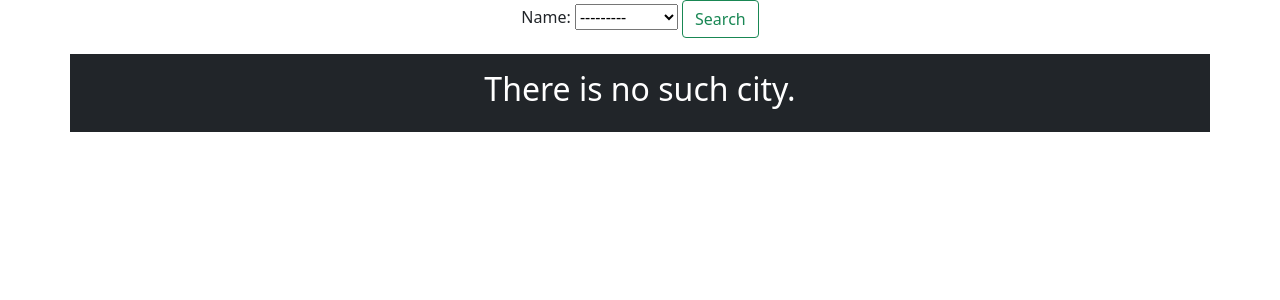
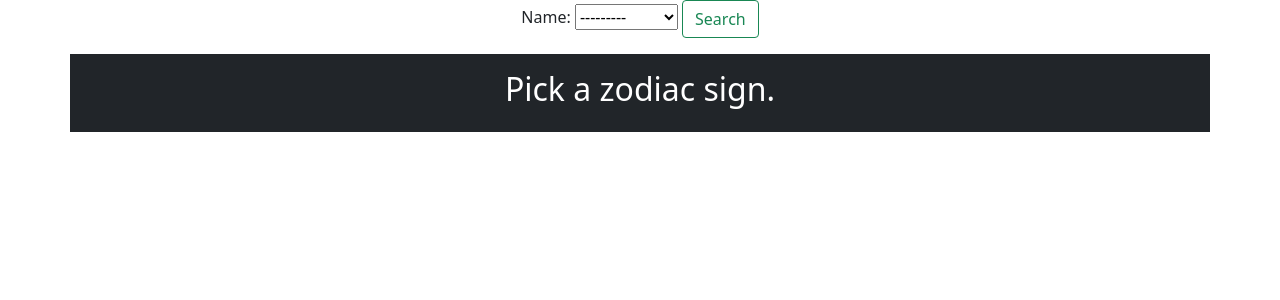
Before and after one commit to NDYordanov/ActNews_SoftUni, a Django app: page /zodiac/signs/ in a window 1280 px wide. Shown: the part 96-396 px from the top of the page. Run offline with Django 4.2, Linux system fonts and the light colour scheme; some libraries are stand-ins or nearby versions.

Commit message:
Fixed the Zodiac Signs problem

```diff
--- a/project/templates/weather/displey-zodiacs.html
+++ b/project/templates/weather/displey-zodiacs.html
@@ -17,7 +17,7 @@
                     <h1>Zodiac Sign: {{ zodiac_sign.name }}</h1>
 
                 {% else %}
-                    <h2>There is no such city.</h2>
+                    <h2>Pick a zodiac sign.</h2>
                 {% endif %}
             </div>
         </div>
```
Also changed, not shown: project/project/main/admin.py (+6 -1 lines).
